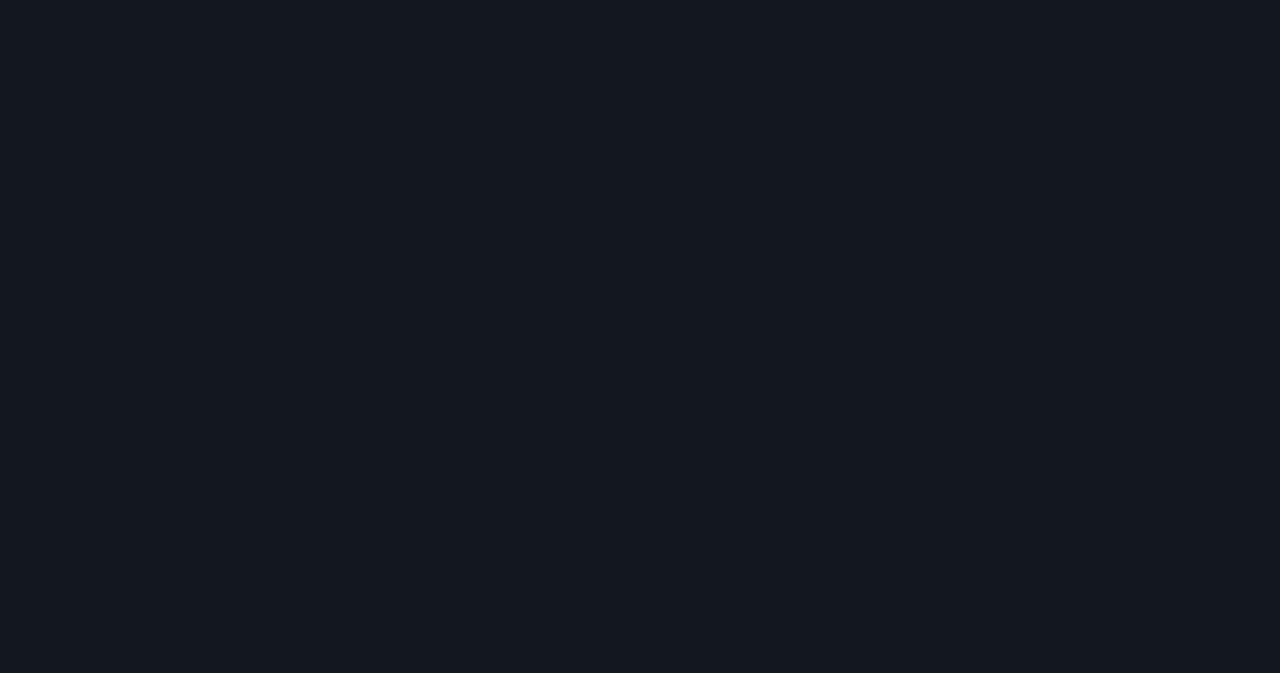
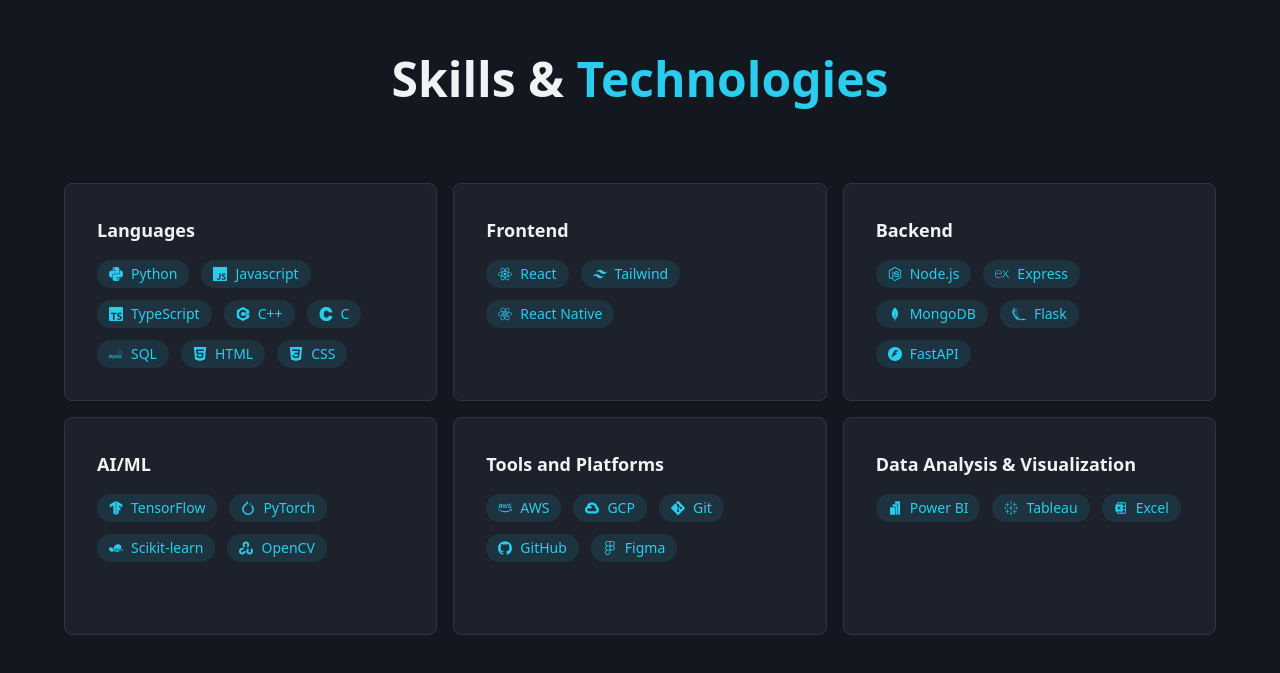
Before and after one commit to ujjwalpuri29/portfolio-website, a React (Vite) app: page / in a window 1280 px wide. Shown: the part 1869-2542 px from the top of the page. Before the commit the page ends 1828 px from the top, so only its background shows below. Built offline with nearby package versions, Linux system fonts and the light colour scheme.

Commit message:
Add skills section

```diff
--- /dev/null
+++ b/src/assets/icons/PowerBIIcon.tsx
@@ -0,0 +1,19 @@
+import React from "react";
+
+const PowerBIIcon: React.FC<{}> = () => (
+    <svg
+        id="PowerBIIcon"
+        data-name="PowerBIIcon"
+        xmlns="http://www.w3.org/2000/svg"
+        viewBox="0 0 50 50"
+        width="14"
+        height="14"
+        fill="currentColor"
+    >
+        <path
+            d="M 27.5 1 C 26.122 1 25 2.122 25 3.5 L 25 10 L 31.5 10 C 33.981 10 36 12.019 36 14.5 L 36 49 L 40.5 49 C 41.878 49 43 47.879 43 46.5 L 43 3.5 C 43 2.122 41.878 1 40.5 1 L 27.5 1 z M 18.5 12 C 17.122 12 16 13.122 16 14.5 L 16 20 L 22.5 20 C 24.981 20 27 22.019 27 24.5 L 27 49 L 31.5 49 C 32.878 49 34 47.879 34 46.5 L 34 14.5 C 34 13.122 32.878 12 31.5 12 L 18.5 12 z M 9.5 22 C 8.122 22 7 23.122 7 24.5 L 7 46.5 C 7 47.879 8.122 49 9.5 49 L 22.5 49 C 23.878 49 25 47.879 25 46.5 L 25 24.5 C 25 23.122 23.878 22 22.5 22 L 9.5 22 z"
+        />
+    </svg>
+);
+
+export default PowerBIIcon;
--- a/src/components/Experience.tsx
+++ b/src/components/Experience.tsx
@@ -27,7 +27,7 @@
     ];
 
     return (
-        <section id="experience" className="py-24 px-6 bg-background">
+        <section id="experience" className="py-24 px-6 bg-card/30">
             <div className="container mx-auto max-w-7xl">
                 <div className="text-center md:mb-16 animate-fade-in">
                     <h2 className="text-4xl md:text-5xl font-bold mb-4">
--- /dev/null
+++ b/src/components/Skills.tsx
@@ -0,0 +1,135 @@
+import {
+    SiPython,
+    SiJavascript,
+    SiTypescript,
+    SiCplusplus,
+    SiC,
+    SiMysql,
+    SiHtml5,
+    SiCss3,
+    SiReact,
+    SiTailwindcss,
+    SiReactquery,
+    SiNodedotjs,
+    SiExpress,
+    SiMongodb,
+    SiFlask,
+    SiFastapi,
+    SiTensorflow,
+    SiPytorch,
+    SiScikitlearn,
+    SiOpencv,
+    SiGooglecloud,
+    SiGit,
+    SiGithub,
+    SiFigma,
+    SiTableau,
+} from "react-icons/si";
+import { FaAws } from "react-icons/fa";
+import { PiMicrosoftExcelLogoFill } from "react-icons/pi";
+import PowerBIIcon from "../assets/icons/PowerBIIcon";
+
+const Skills = () => {
+    const skillCategories = [
+        {
+            category: "Languages",
+            skills: [
+                { name: "Python", icon: SiPython },
+                { name: "Javascript", icon: SiJavascript },
+                { name: "TypeScript", icon: SiTypescript },
+                { name: "C++", icon: SiCplusplus },
+                { name: "C", icon: SiC },
+                { name: "SQL", icon: SiMysql },
+                { name: "HTML", icon: SiHtml5 },
+                { name: "CSS", icon: SiCss3 },
+            ],
+        },
+        {
+            category: "Frontend",
+            skills: [
+                { name: "React", icon: SiReact },
+                { name: "Tailwind", icon: SiTailwindcss },
+                { name: "React Native", icon: SiReactquery },
+            ],
+        },
+        {
+            category: "Backend",
+            skills: [
+                { name: "Node.js", icon: SiNodedotjs },
+                { name: "Express", icon: SiExpress },
+                { name: "MongoDB", icon: SiMongodb },
+                { name: "Flask", icon: SiFlask },
+                { name: "FastAPI", icon: SiFastapi },
+            ],
+        },
+        {
+            category: "AI/ML",
+            skills: [
+                { name: "TensorFlow", icon: SiTensorflow },
+                { name: "PyTorch", icon: SiPytorch },
+                { name: "Scikit-learn", icon: SiScikitlearn },
+                { name: "OpenCV", icon: SiOpencv },
+            ],
+        },
+        {
+            category: "Tools and Platforms",
+            skills: [
+                { name: "AWS", icon: FaAws },
+                { name: "GCP", icon: SiGooglecloud },
+                { name: "Git", icon: SiGit },
+                { name: "GitHub", icon: SiGithub },
+                { name: "Figma", icon: SiFigma },
+            ],
+        },
+        {
+            category: "Data Analysis & Visualization",
+            skills: [
+                { name: "Power BI", icon: PowerBIIcon },
+                { name: "Tableau", icon: SiTableau },
+                { name: "Excel", icon: PiMicrosoftExcelLogoFill },
+            ],
+        },
+    ];
+
+    return (
+        <section id="skills" className="py-24 px-6">
+            <div className="container mx-auto max-w-6xl">
+                <div className="text-center md:mb-16 animate-fade-in">
+                    <h2 className="text-4xl md:text-5xl font-bold mb-4">
+                        Skills &{" "}
+                        <span className="text-primary">Technologies</span>
+                    </h2>
+                </div>
+
+                <div className="grid grid-cols-1 md:grid-cols-2 lg:grid-cols-3 gap-4 py-4 items-stretch md:auto-rows-fr">
+                    {skillCategories.map((category, index) => (
+                        <div
+                            key={index}
+                            className="glass-card p-4 md:p-8 rounded-sm animate-fade-in h-full"
+                            style={{ animationDelay: `${index * 0.1}s` }}
+                        >
+                            <p className="text-lg font-semibold mb-4">
+                                {category.category}
+                            </p>
+                            <div className="flex flex-wrap gap-3">
+                                {category.skills.map((skill, skillIndex) => (
+                                        <div
+                                            key={skillIndex}
+                                            className="flex items-center gap-2 px-3 py-1 bg-primary/10 text-primary rounded-full font-medium text-sm"
+                                        >
+                                            <skill.icon className="text-sm" />
+                                            <span className="text-sm">
+                                                {skill.name}
+                                            </span>
+                                        </div>
+                                    ))}
+                            </div>
+                        </div>
+                    ))}
+                </div>
+            </div>
+        </section>
+    );
+};
+
+export default Skills;
--- a/src/index.css
+++ b/src/index.css
@@ -33,6 +33,37 @@
 
     --radius: 0.5rem;
     --transition-smooth: all 0.3s cubic-bezier(0.4, 0, 0.2, 1);
+    --animate-accordion-down: accordion-down 0.2s ease-out;
+    --animate-accordion-up: accordion-up 0.2s ease-out;
+    --animate-fade-in: fade-in 0.5s ease-out;
+
+    @keyframes accordion-down {
+        0% {
+            height: 0;
+        }
+        100% {
+            height: var(--radix-accordion-content-height);
+        }
+    }
+
+    @keyframes accordion-up {
+        0% {
+            height: var(--radix-accordion-content-height);
+        }
+        100% {
+            height: 0;
+        }
+    }
+    @keyframes fade-in {
+        0% {
+            opacity: 0;
+            transform: translateY(10px);
+        }
+        100% {
+            opacity: 1;
+            transform: translateY(0);
+        }
+    }
 }
 
 @theme dark {
@@ -64,7 +95,38 @@
     --color-ring: hsl(190 85% 55%);
 
     --radius: 0.5rem;
-    --transition-smooth: all 0.3s cubic-bezier(0.4, 0, 0.2, 1);
+    --animate-transition-smooth: all 0.3s cubic-bezier(0.4, 0, 0.2, 1);
+    --animate-accordion-down: accordion-down 0.2s ease-out;
+    --animate-accordion-up: accordion-up 0.2s ease-out;
+    --animate-fade-in: fade-in 0.5s ease-out;
+
+    @keyframes accordion-down {
+        0% {
+            height: 0;
+        }
+        100% {
+            height: var(--radix-accordion-content-height);
+        }
+    }
+
+    @keyframes accordion-up {
+        0% {
+            height: var(--radix-accordion-content-height);
+        }
+        100% {
+            height: 0;
+        }
+    }
+    @keyframes fade-in {
+        0% {
+            opacity: 0;
+            transform: translateY(10px);
+        }
+        100% {
+            opacity: 1;
+            transform: translateY(0);
+        }
+    }
 }
 
 * {
--- a/src/pages/Index.tsx
+++ b/src/pages/Index.tsx
@@ -1,11 +1,13 @@
 import Home from "../components/Home";
 import Experience from "../components/Experience";
+import Skills from "../components/Skills";
 
 const Index = () => {
   return (
     <div className="min-h-screen">
       <Home />
       <Experience />
+      <Skills />
     </div>
   );
 };
```
